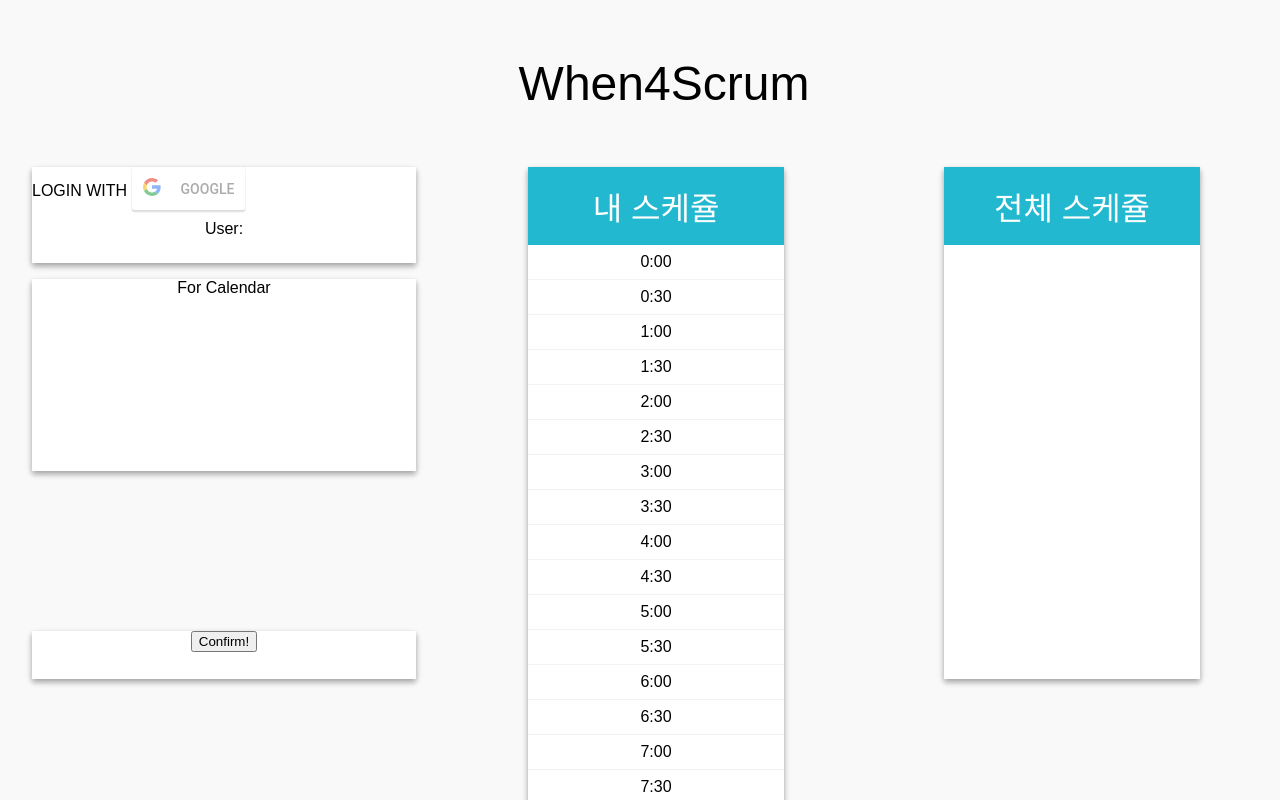
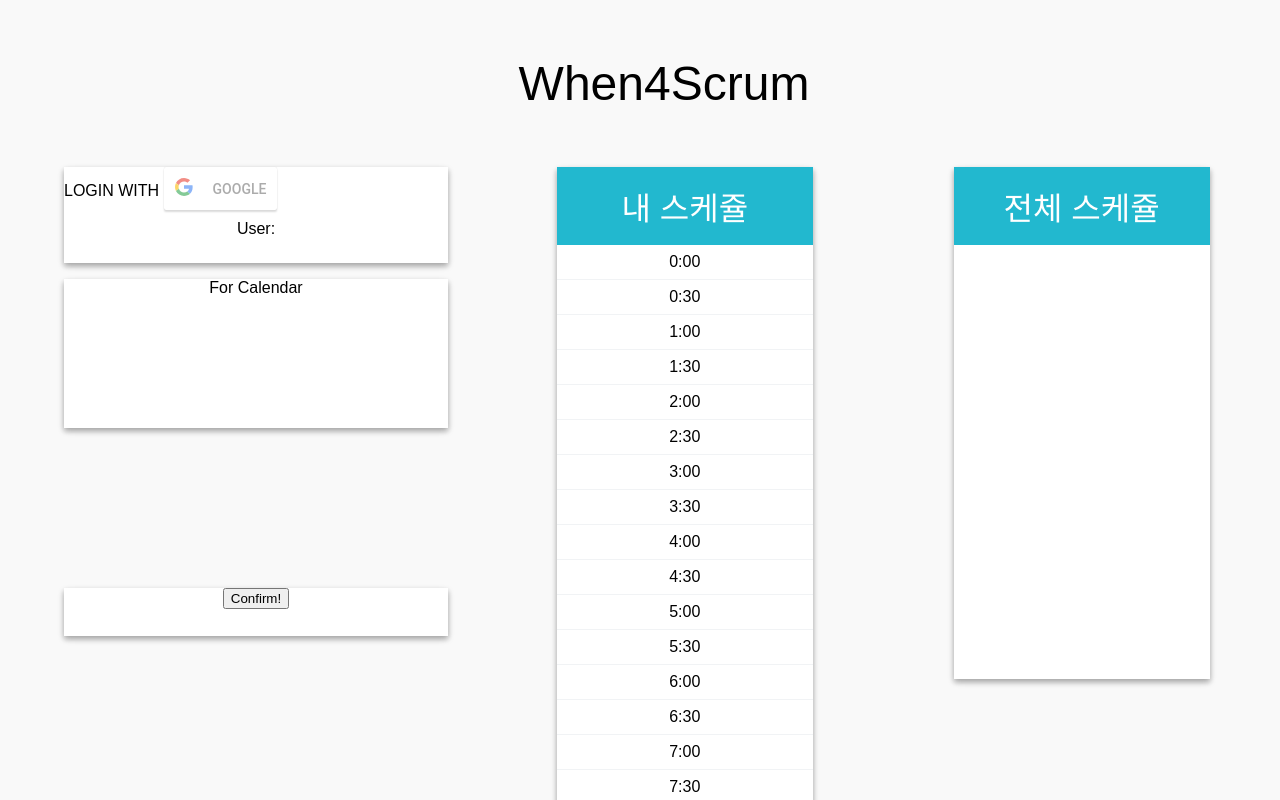
Before and after one commit to jeongeonp/When4Scrum, a React (Create React App) app: page / in a window 1280 px wide. Built offline with nearby package versions, Linux system fonts and the light colour scheme; a web font is replaced by a local one.

Commit message:
small change2

```diff
--- a/src/App.css
+++ b/src/App.css
@@ -54,4 +54,4 @@
 
 .rowC{display:flex; flex-direction:row;}
 
-.pad{padding: 2rem; width: 30%;}
+.pad{padding: 2rem; width: 30%; padding-left: 5%; padding-right: 3%;}
--- a/src/components/Calendar.css
+++ b/src/components/Calendar.css
@@ -1,7 +1,7 @@
 .calendar-template {
   background: white;
   width: 100%;
-  height: 192px;
+  height: 20%;
   box-shadow: 0 3px 6px rgba(0,0,0,0.16), 0 3px 6px rgba(0,0,0,0.23); /* 그림자 */
   margin: 0 auto; /* 페이지 중앙 정렬 */
   margin-top: 1rem;
```
